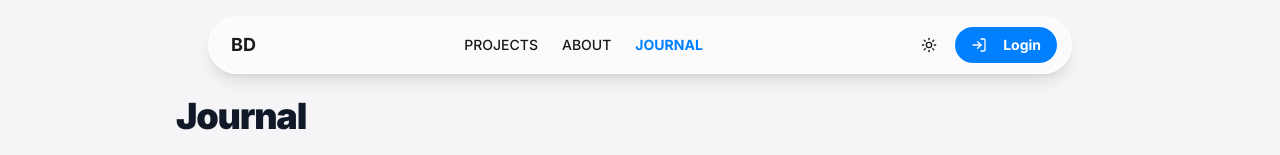
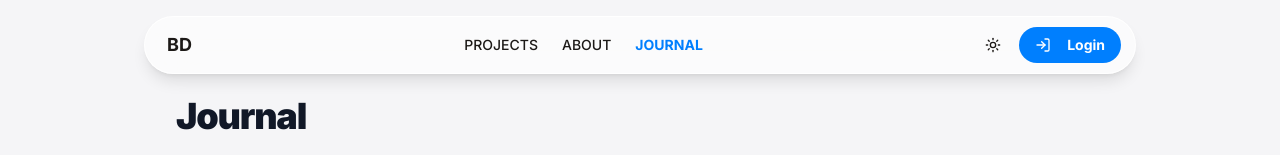
Before and after one commit to Barotello/Baran_portfolio, a React (Vite) app: page /blog in a window 1280 px wide. Shown: the top 155 px of the page. Built offline with nearby package versions, Linux system fonts and the light colour scheme; no server answers; the database is empty.

Commit message:
[dyad] Başlık menüsünün genişliğini yaklaşık %14 artırmak için `max-w-4xl` sınıfını `max-w-5xl` olarak güncelledim. - wrote 1 file(s)

```diff
--- a/src/components/Header.tsx
+++ b/src/components/Header.tsx
@@ -29,7 +29,7 @@ const Header: React.FC = () => {
   };
 
   return (
-    <header className="sticky top-4 z-50 mx-auto max-w-4xl px-4">
+    <header className="sticky top-4 z-50 mx-auto max-w-5xl px-4"> {/* max-w-4xl -> max-w-5xl olarak değiştirildi */}
       <nav className="flex items-center justify-between rounded-full border border-glass-border-light dark:border-glass-border-dark bg-glass-light dark:bg-glass-dark p-2.5 shadow-lg backdrop-blur-xl">
         <Link className="flex items-center gap-2 pl-3" to="/">
           <span className="font-bold text-lg">BD</span>
```
